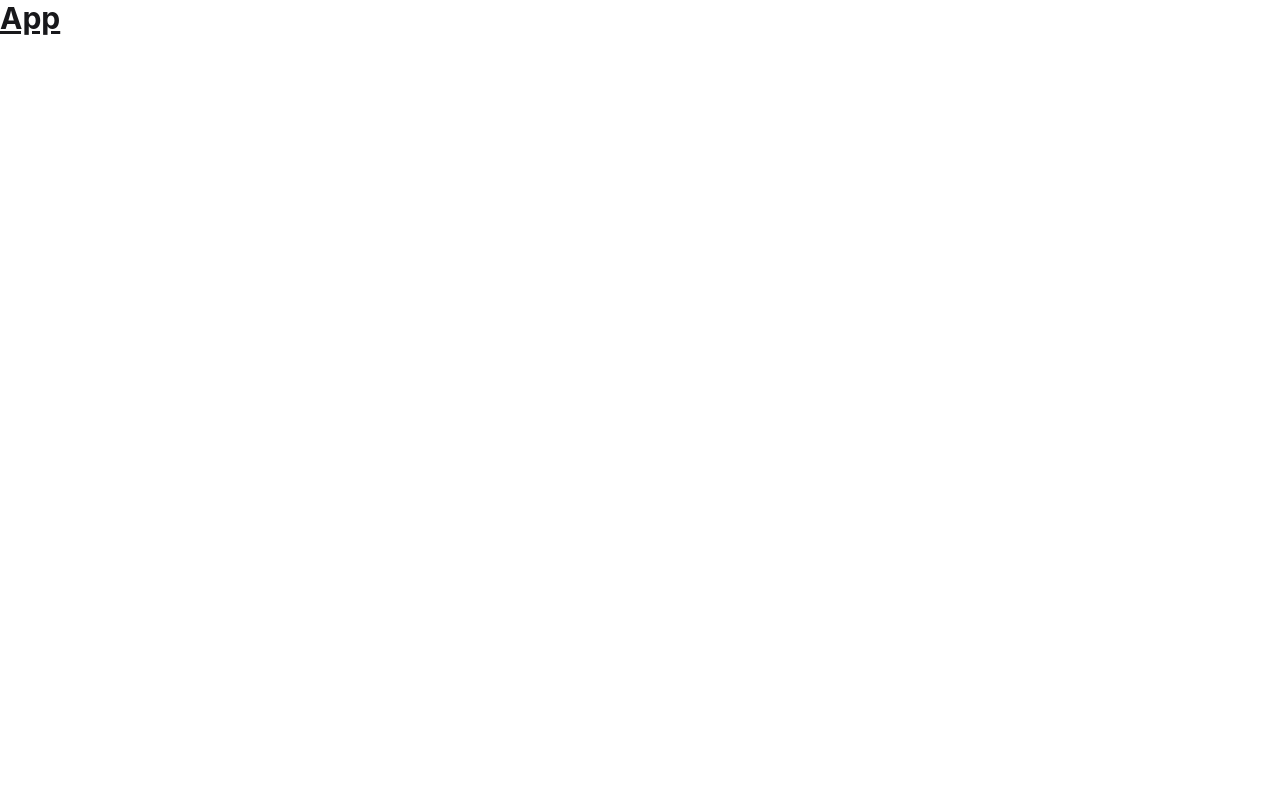
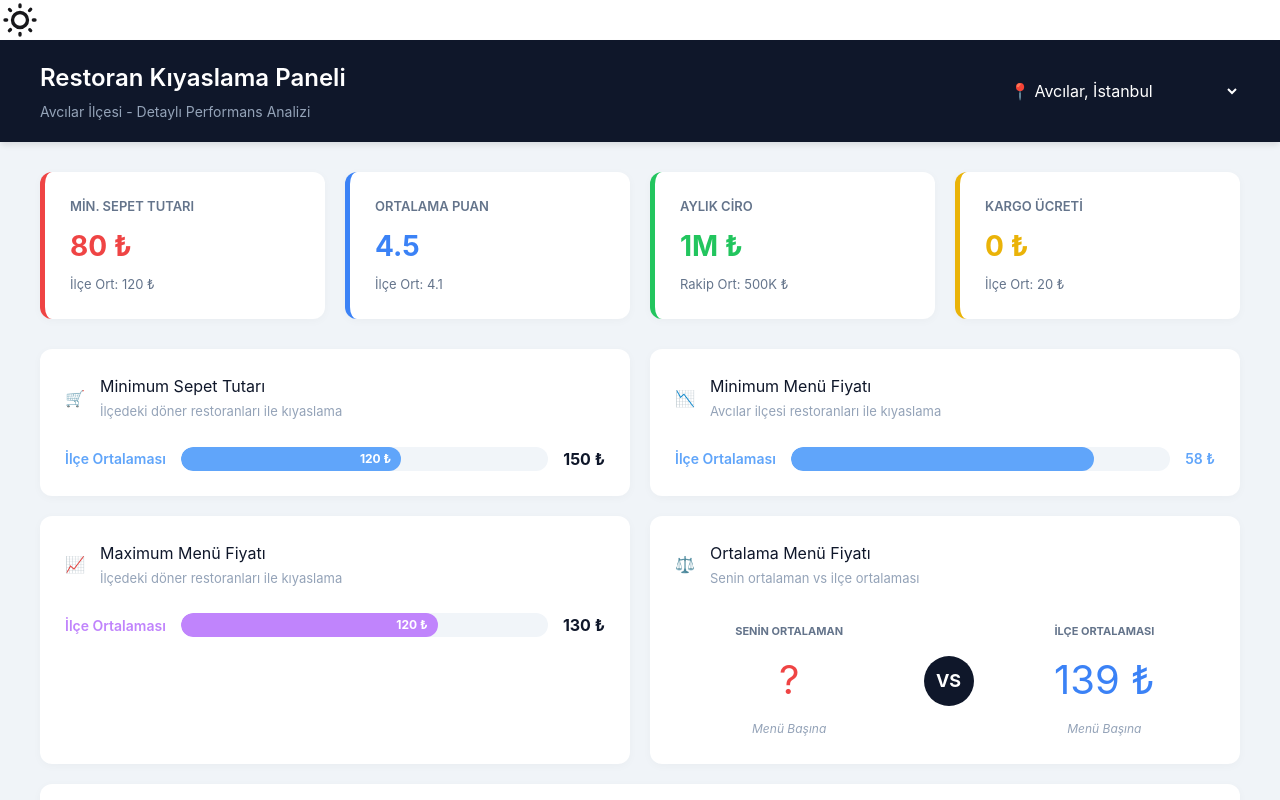
Before and after one commit to DenizTanisman/Restoo-Field_Programme, a React (Vite) app in the folder frontend/: page / in a window 1280 px wide. Shown: the top 800 px of the page. Built offline with nearby package versions, Linux system fonts and the light colour scheme.

Commit message:
Kıyaslama paneli tasarımı ve ilçe seçici tamamlandı

```diff
--- a/frontend/src/App.jsx
+++ b/frontend/src/App.jsx
@@ -1,9 +1,19 @@
 import React from "react";
 import ThemeToggle from "./components/ThemeToggle";
 import IstanbulMap from "./components/IstanbulMap";
+import Kiyaslama from './components/Kiyaslama'; // Senin modülün
 
 const App = () => {
-  return <div className="text-3xl font-bold underline">App</div>;
+  return (
+    <div>
+      <ThemeToggle />
+
+      {/* Senin modülün buraya eklendi */}
+      <Kiyaslama />
+
+      <IstanbulMap />
+    </div>
+  );
 };
 
 export default App;
--- a/frontend/src/components/Kiyaslama.css
+++ b/frontend/src/components/Kiyaslama.css
@@ -4,7 +4,19 @@
 .header-sol h1 { margin: 0; font-size: 24px; font-weight: 600; }
 .header-sol p { margin: 5px 0 0 0; color: #94a3b8; font-size: 14px; }
 .header-sag { display: flex; gap: 15px; }
-.header-sag .badge { background-color: #1e293b; border: 1px solid #334155; padding: 8px 16px; border-radius: 8px; font-size: 14px; color: #cbd5e1; }
+
+.ilce-secici {
+  cursor: pointer;
+  outline: none;
+  font-family: inherit;
+  appearance: auto; /* Tarayıcı okunu gösterir */
+  min-width: 220px; /* KUTUNUN DARALMASINI KESİNLİKLE ENGELLER */
+  color: white; /* Yazıyı net okutturur */
+}
+
+.ilce-secici:hover { border-color: #64748b; }
+.ilce-secici option { background-color: #0f172a; color: white; padding: 10px; }
+
 .kiyaslama-content { padding: 30px 40px; max-width: 1400px; margin: 0 auto; }
 
 /* 2. BÖLÜM: 4'LÜ ÖZET KARTLARI */
@@ -18,7 +30,7 @@
 .yesil-cizgi { border-left: 5px solid #22c55e; } .yesil-cizgi h2 { color: #22c55e; }
 .sari-cizgi { border-left: 5px solid #eab308; } .sari-cizgi h2 { color: #eab308; }
 
-/* 3. BÖLÜM: DETAY KARTLARI */
+/* 3. BÖLÜM: DETAY KARTLARI VE BARLAR */
 .detay-kartlari-izgarasi { display: grid; grid-template-columns: repeat(2, 1fr); gap: 20px; }
 .detay-kart { background-color: white; padding: 25px; border-radius: 12px; box-shadow: 0 2px 10px rgba(0,0,0,0.03); }
 .kart-baslik { display: flex; align-items: center; gap: 15px; margin-bottom: 25px; }
@@ -26,7 +38,22 @@
 .kart-baslik > div p { margin: 0; font-size: 13px; color: #94a3b8; }
 .bar-alani { display: flex; align-items: center; gap: 15px; }
 .progress-bar-container { flex: 1; background-color: #f1f5f9; height: 24px; border-radius: 12px; overflow: hidden; position: relative; }
-.progress-bar { height: 100%; border-radius: 12px; display: flex; align-items: center; justify-content: flex-end; padding-right: 10px; color: white; font-size: 12px; font-weight: bold; }
+
+/* NORMAL BAR AYARLARI */
+.progress-bar {
+  height: 100%;
+  border-radius: 12px;
+  display: flex;
+  align-items: center;
+  justify-content: flex-end;
+  padding-right: 10px;
+  color: white;
+  font-size: 12px;
+  font-weight: bold;
+  white-space: nowrap;
+  overflow: visible;
+}
+
 .mavi-bar { background-color: #60a5fa; } .mor-bar { background-color: #c084fc; }
 .mavi-yazi { color: #60a5fa; font-weight: 600; font-size: 14px; }
 .mor-yazi { color: #c084fc; font-weight: 600; font-size: 14px; }
@@ -77,111 +104,38 @@
 .kupon-liste { display: flex; flex-direction: column; gap: 15px; margin-top: 15px; }
 .kupon-satir { display: flex; align-items: center; gap: 15px; }
 .kupon-etiket { width: 120px; font-size: 13px; color: #475569; font-weight: 600; }
-.kirmizi-bar { background-color: #ef4444; justify-content: flex-start; padding-left: 10px; }
+.kirmizi-bar { background-color: #ef4444; }
 
-
-/* 6. BÖLÜM: YENİ EKLENEN FİNAL (İŞ MODELİ) BÖLÜMÜ YAKLAŞIMI */
-.is-modeli-container {
-  margin-top: 20px;
+/* KUPON BARLARI ÖZEL DÜZELTMESİ */
+.kupon-liste .progress-bar {
+  color: #0f172a;
+  justify-content: flex-start;
+  padding-left: 10px;
 }
 
-.is-modeli-kutu-grubu {
-  display: flex;
-  gap: 20px;
-  margin-top: 20px;
-}
-
-.is-modeli-kutu {
-  flex: 1;
-  padding: 30px;
-  border-radius: 12px;
-  display: flex;
-  flex-direction: column;
-  gap: 15px;
-}
-
-.model-baslik {
-  font-size: 14px;
-  font-weight: 800;
-  display: flex;
-  align-items: center;
-  gap: 8px;
-  text-transform: uppercase;
-  letter-spacing: 0.5px;
-}
-
-.model-baslik::before {
-  content: '';
-  display: inline-block;
-  width: 10px;
-  height: 10px;
-  border-radius: 50%;
-}
-
-.kirmizi-nokta { color: #ef4444; }
-.kirmizi-nokta::before { background-color: #ef4444; }
-
-.yesil-nokta { color: #16a34a; }
-.yesil-nokta::before { background-color: #16a34a; }
-
-.is-modeli-kutu h4 {
-  margin: 0;
-  font-size: 20px;
-  font-weight: bold;
-  color: #0f172a;
-}
-
-.is-modeli-kutu p {
-  margin: 0;
-  font-size: 14px;
-  color: #64748b;
-  line-height: 1.6;
-}
-
-.istatistik-grubu {
-  display: flex;
-  gap: 15px;
-  margin-top: 15px; /* Yazıdan sonra biraz boşluk */
-}
-
-.istatistik-kutu {
-  flex: 1;
-  padding: 15px 10px;
-  border-radius: 8px;
-  text-align: center;
-  display: flex;
-  flex-direction: column;
-  justify-content: center;
-  gap: 8px;
-}
-
-.istatistik-kutu span {
-  font-size: 11px;
-  font-weight: 700;
-  color: #64748b;
-  text-transform: uppercase;
-}
-
-.istatistik-kutu h2 {
-  margin: 0;
-  font-size: 26px;
-  font-weight: 800;
-}
+/* 6. BÖLÜM: İŞ MODELİ BÖLÜMÜ */
+.is-modeli-container { margin-top: 20px; }
+.is-modeli-kutu-grubu { display: flex; gap: 20px; margin-top: 20px; }
+.is-modeli-kutu { flex: 1; padding: 30px; border-radius: 12px; display: flex; flex-direction: column; gap: 15px; }
+.model-baslik { font-size: 14px; font-weight: 800; display: flex; align-items: center; gap: 8px; text-transform: uppercase; letter-spacing: 0.5px; }
+.model-baslik::before { content: ''; display: inline-block; width: 10px; height: 10px; border-radius: 50%; }
+.kirmizi-nokta { color: #ef4444; } .kirmizi-nokta::before { background-color: #ef4444; }
+.yesil-nokta { color: #16a34a; } .yesil-nokta::before { background-color: #16a34a; }
+.is-modeli-kutu h4 { margin: 0; font-size: 20px; font-weight: bold; color: #0f172a; }
+.is-modeli-kutu p { margin: 0; font-size: 14px; color: #64748b; line-height: 1.6; }
+.istatistik-grubu { display: flex; gap: 15px; margin-top: 15px; }
+.istatistik-kutu { flex: 1; padding: 15px 10px; border-radius: 8px; text-align: center; display: flex; flex-direction: column; justify-content: center; gap: 8px; }
+.istatistik-kutu span { font-size: 11px; font-weight: 700; color: #64748b; text-transform: uppercase; }
+.istatistik-kutu h2 { margin: 0; font-size: 26px; font-weight: 800; }
 
 /* Rakip Model Özel Renkleri */
-.rakip-model {
-  background-color: #fef2f2;
-  border: 2px solid #fca5a5;
-}
+.rakip-model { background-color: #fef2f2; border: 2px solid #fca5a5; }
 .rakip-model h4 { color: #dc2626; }
 .rakip-model .istatistik-kutu { background-color: #fce7e7; }
 .rakip-model .istatistik-kutu h2 { color: #dc2626; }
 
 /* Senin Modelin Özel Renkleri */
-.senin-model {
-  background-color: #f0fdf4;
-  border: 2px solid #86efac;
-}
+.senin-model { background-color: #f0fdf4; border: 2px solid #86efac; }
 .senin-model h4 { color: #16a34a; }
 .senin-model .istatistik-kutu { background-color: #dcfce3; }
 .senin-model .istatistik-kutu h2 { color: #16a34a; }
--- a/frontend/src/components/Kiyaslama.jsx
+++ b/frontend/src/components/Kiyaslama.jsx
@@ -1,7 +1,9 @@
-import React from 'react';
+import React, { useState } from 'react';
 import './Kiyaslama.css';
 
 export default function Kiyaslama() {
+  const [seciliIlce, setSeciliIlce] = useState("Avcılar");
+
   return (
     <div className="kiyaslama-wrapper">
 
@@ -9,11 +11,53 @@ export default function Kiyaslama() {
       <header className="kiyaslama-header">
         <div className="header-sol">
           <h1>Restoran Kıyaslama Paneli</h1>
-          <p>Avcılar İlçesi - Detaylı Performans Analizi</p>
+          <p>{seciliIlce} İlçesi - Detaylı Performans Analizi</p>
         </div>
         <div className="header-sag">
-          <div className="badge">📍 Avcılar, İstanbul</div>
-          <div className="badge">📅 27 Mart 2026</div>
+
+          {/* DİNAMİK İLÇE SEÇİCİ (DROPDOWN) */}
+          <select className="ilce-secici" value={seciliIlce} onChange={(e) => setSeciliIlce(e.target.value)}>
+            <option value="Adalar">📍 Adalar, İstanbul</option>
+            <option value="Arnavutköy">📍 Arnavutköy, İstanbul</option>
+            <option value="Ataşehir">📍 Ataşehir, İstanbul</option>
+            <option value="Avcılar">📍 Avcılar, İstanbul</option>
+            <option value="Bağcılar">📍 Bağcılar, İstanbul</option>
+            <option value="Bahçelievler">📍 Bahçelievler, İstanbul</option>
+            <option value="Bakırköy">📍 Bakırköy, İstanbul</option>
+            <option value="Başakşehir">📍 Başakşehir, İstanbul</option>
+            <option value="Bayrampaşa">📍 Bayrampaşa, İstanbul</option>
+            <option value="Beşiktaş">📍 Beşiktaş, İstanbul</option>
+            <option value="Beykoz">📍 Beykoz, İstanbul</option>
+            <option value="Beylikdüzü">📍 Beylikdüzü, İstanbul</option>
+            <option value="Beyoğlu">📍 Beyoğlu, İstanbul</option>
+            <option value="Büyükçekmece">📍 Büyükçekmece, İstanbul</option>
+            <option value="Çatalca">📍 Çatalca, İstanbul</option>
+            <option value="Çekmeköy">📍 Çekmeköy, İstanbul</option>
+            <option value="Esenler">📍 Esenler, İstanbul</option>
+            <option value="Esenyurt">📍 Esenyurt, İstanbul</option>
+            <option value="Eyüpsultan">📍 Eyüpsultan, İstanbul</option>
+            <option value="Fatih">📍 Fatih, İstanbul</option>
+            <option value="Gaziosmanpaşa">📍 Gaziosmanpaşa, İstanbul</option>
+            <option value="Güngören">📍 Güngören, İstanbul</option>
+            <option value="Kadıköy">📍 Kadıköy, İstanbul</option>
+            <option value="Kağıthane">📍 Kağıthane, İstanbul</option>
+            <option value="Kartal">📍 Kartal, İstanbul</option>
+            <option value="Küçükçekmece">📍 Küçükçekmece, İstanbul</option>
+            <option value="Maltepe">📍 Maltepe, İstanbul</option>
+            <option value="Pendik">📍 Pendik, İstanbul</option>
+            <option value="Sancaktepe">📍 Sancaktepe, İstanbul</option>
+            <option value="Sarıyer">📍 Sarıyer, İstanbul</option>
+            <option value="Silivri">📍 Silivri, İstanbul</option>
+            <option value="Sultanbeyli">📍 Sultanbeyli, İstanbul</option>
+            <option value="Sultangazi">📍 Sultangazi, İstanbul</option>
+            <option value="Şile">📍 Şile, İstanbul</option>
+            <option value="Şişli">📍 Şişli, İstanbul</option>
+            <option value="Tuzla">📍 Tuzla, İstanbul</option>
+            <option value="Ümraniye">📍 Ümraniye, İstanbul</option>
+            <option value="Üsküdar">📍 Üsküdar, İstanbul</option>
+            <option value="Zeytinburnu">📍 Zeytinburnu, İstanbul</option>
+          </select>
+
         </div>
       </header>
 
@@ -44,7 +88,7 @@ export default function Kiyaslama() {
           </div>
         </div>
 
-        {/* 3. BÖLÜM: DETAY VE KIYASLAMA KARTLARI (2x2 Grid) */}
+        {/* 3. BÖLÜM: DETAY VE KIYASLAMA KARTLARI */}
         <div className="detay-kartlari-izgarasi">
           <div className="detay-kart">
             <div className="kart-baslik">
@@ -68,7 +112,7 @@ export default function Kiyaslama() {
               📉
               <div>
                 <h3>Minimum Menü Fiyatı</h3>
-                <p>Avcılar ilçesi restoranları ile kıyaslama</p>
+                <p>{seciliIlce} ilçesi restoranları ile kıyaslama</p>
               </div>
             </div>
             <div className="bar-alani">
@@ -194,7 +238,7 @@ export default function Kiyaslama() {
               <div className="kupon-satir">
                 <span className="kupon-etiket">İndirim Oranı</span>
                 <div className="progress-bar-container">
-                  <div className="progress-bar kirmizi-bar" style={{ width: '45%' }}>İlçe Ortalaması: %45</div>
+                  <div className="progress-bar kirmizi-bar" style={{ width: '15%' }}>İlçe Ortalaması: %45</div>
                 </div>
               </div>
               <div className="kupon-satir">
@@ -213,7 +257,7 @@ export default function Kiyaslama() {
           </div>
         </div>
 
-        {/* 6. BÖLÜM: İŞ MODELİ STRATEJİSİ (YENİ EKLENEN FİNAL BÖLÜMÜ) */}
+        {/* 6. BÖLÜM: İŞ MODELİ STRATEJİSİ */}
         <div className="detay-kart tam-genislik is-modeli-container">
           <div className="kart-baslik">
             🎯
@@ -224,49 +268,27 @@ export default function Kiyaslama() {
           </div>
 
           <div className="is-modeli-kutu-grubu">
-
-            {/* Rakip Modeli Kutusu (Kırmızı) */}
             <div className="is-modeli-kutu rakip-model">
               <div className="model-baslik kirmizi-nokta">RAKİP MODELİ</div>
               <h4>Kurye Ücreti Müşteriye Yansıtılıyor</h4>
               <p>Kurye maliyeti müşteriye yansıtıyor. Bu durum güvenli bir liman gibi görünse de, müşteride vazgeçme eğilimi yaratıyor ve ciroyu sınırlı tutuyor.</p>
               <div className="istatistik-grubu">
-                <div className="istatistik-kutu">
-                  <span>KURYE ÜCRETİ</span>
-                  <h2>20 ₺</h2>
-                </div>
-                <div className="istatistik-kutu">
-                  <span>Aylık Ciro</span>
-                  <h2>5000 ₺</h2>
-                </div>
-                <div className="istatistik-kutu">
-                  <span>VAZGEÇME</span>
-                  <h2>YÜKSEK</h2>
-                </div>
+                <div className="istatistik-kutu"><span>KURYE ÜCRETİ</span><h2>20 ₺</h2></div>
+                <div className="istatistik-kutu"><span>Aylık Ciro</span><h2>5000 ₺</h2></div>
+                <div className="istatistik-kutu"><span>VAZGEÇME</span><h2>YÜKSEK</h2></div>
               </div>
             </div>
 
-            {/* Senin Modelin Kutusu (Yeşil) */}
             <div className="is-modeli-kutu senin-model">
               <div className="model-baslik yesil-nokta">SENİN MODELİN</div>
               <h4>Kurye Ücreti Ücretsiz</h4>
               <p>Kurye maliyetini şirket olarak sen karşılıyorsun. Kâr marjı düşse de, satış hacmi 2 katına çıkarak toplam ciroda büyük artış sağlıyor.</p>
               <div className="istatistik-grubu">
-                <div className="istatistik-kutu">
-                  <span>KURYE ÜCRETİ</span>
-                  <h2>0 ₺</h2>
-                </div>
-                <div className="istatistik-kutu">
-                  <span>AYLIK CİRO</span>
-                  <h2>1M ₺</h2>
-                </div>
-                <div className="istatistik-kutu">
-                  <span>VAZGEÇME</span>
-                  <h2>DÜŞÜK</h2>
-                </div>
+                <div className="istatistik-kutu"><span>KURYE ÜCRETİ</span><h2>0 ₺</h2></div>
+                <div className="istatistik-kutu"><span>AYLIK CİRO</span><h2>1M ₺</h2></div>
+                <div className="istatistik-kutu"><span>VAZGEÇME</span><h2>DÜŞÜK</h2></div>
               </div>
             </div>
-
           </div>
         </div>
 
```
